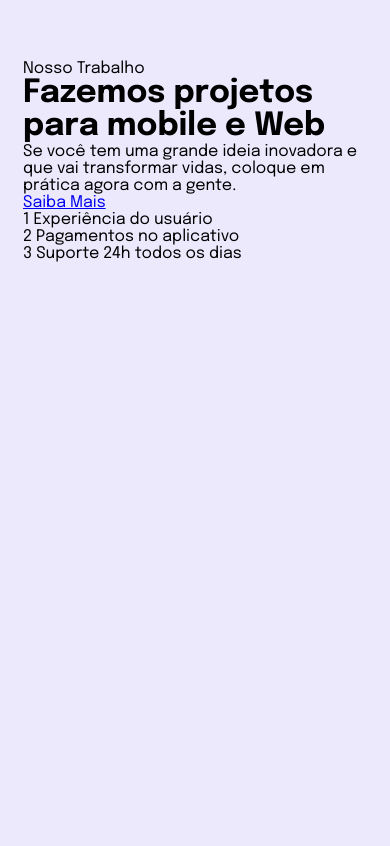
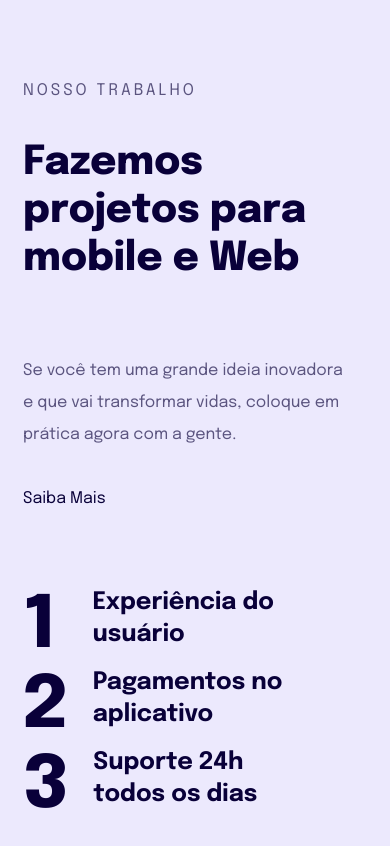
Before and after one commit to Th3Matts/stage3p2, a plain HTML site: page index.html in a window 390 px wide. Drawn offline with Linux system fonts and the light colour scheme.

Commit message:
Stage 3 | Projeto 2 : Mobile finalizado

```diff
--- a/index.html
+++ b/index.html
@@ -2,6 +2,7 @@
 <html lang="en">
 <head>
   <meta charset="UTF-8">
+
   <meta name="viewport" content="width=device-width, initial-scale=1.0">
 
   <link rel="preconnect" href="https://fonts.googleapis.com">
@@ -16,20 +17,22 @@
 
 <body>
   <main>
-    <p>Nosso Trabalho</p>
-    <h1>Fazemos projetos para mobile e Web</h1>
+    <header>
+      <p>Nosso Trabalho</p>
+      <h1>Fazemos projetos para mobile e Web</h1>
+    </header>
     <section>
       <p>Se você tem uma grande ideia inovadora e que vai transformar vidas, coloque em prática agora com a gente.</p>
 
       <a href="#"> Saiba Mais </a>
     </section>
-    <div class="list">
+
       <ul>
         <li><span>1</span> Experiência do usuário</li>
         <li><span>2</span> Pagamentos no aplicativo</li>
         <li><span>3</span> Suporte 24h todos os dias</li>
       </ul>
-    </div>
+
   </main>
 </body>
 </html>
--- a/style.css
+++ b/style.css
@@ -4,6 +4,12 @@
   padding: 0;
 
   list-style: none;
+  text-decoration: none;
+}
+
+:root{
+  font-size: 62.5%;
+
 }
 
 body{
@@ -14,7 +20,101 @@ body{
   padding: 60px 23px;
 }
 
+header p{
+  color:#7158EF;
+
+  font-family: Epilogue;
+  font-size: 1.6rem;
+  font-style: normal;
+  font-weight: 400;
+  line-height: 3.2rem;
+  letter-spacing: 3px;
+  text-transform: uppercase;
+
+  margin-bottom: 1.7rem;
+}
+
+header h1{
+  color:  #090039;
+
+  font-family: Epilogue;
+  font-size: 4.0rem;
+  font-style: normal;
+  font-weight: 800;
+  line-height: 4.8rem;
+}
+
 main{
+  max-width: 33rem;
+
   display: flex;
   flex-direction: column;
+
+  margin-top: 1.5rem;
+
+  display: flex;
+  justify-content: center;
+  gap: 7.2rem;
 }
+
+main p{
+  color: #0a0039a3;
+  font-family: Epilogue;
+  font-size: 1.6rem;
+  font-style: normal;
+  font-weight: 400;
+  line-height: 3.2rem;
+
+  margin-bottom: 32px;
+}
+
+main a{
+  color:#090039;
+
+  font-family: Epilogue;
+  font-size: 1.6rem;
+  font-style: normal;
+  font-weight: 400;
+  line-height: 3.2rem;
+}
+
+main a:hover{
+  font-weight: bold;
+}
+
+ul{
+  width: 90%;
+
+  display: flex;
+  flex-direction: column;
+  justify-content: space-between;
+  align-items: center;
+}
+
+ul li{
+  color: #090039;
+
+  font-family: Epilogue;
+  font-size: 2.4rem;
+  font-weight: 700;
+  line-height: 3.2rem;
+
+  display: flex;
+
+  gap: 2.6rem;
+}
+
+ul li:first-child{
+  gap: 3.8rem;
+}
+
+ul li span{
+  color:  #090039;
+
+  font-family: Epilogue;
+  font-size: 7.2rem;
+  font-style: normal;
+  font-weight: 800;
+  line-height: 8.0rem;
+  letter-spacing: -2px;
+}
```
